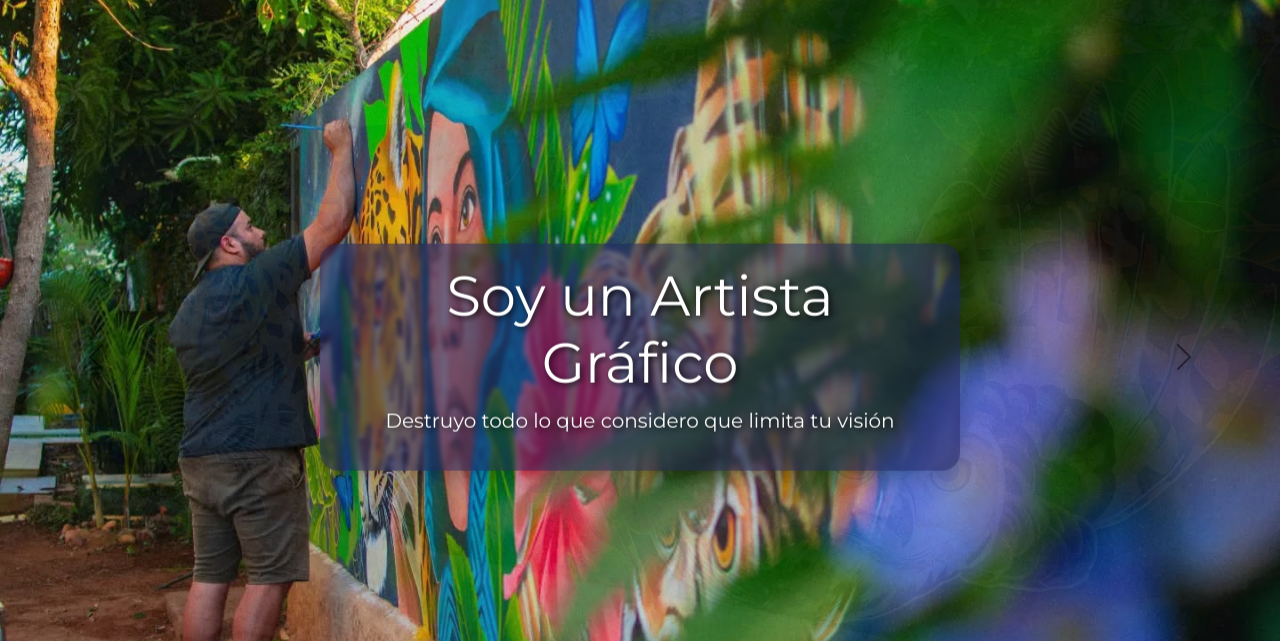
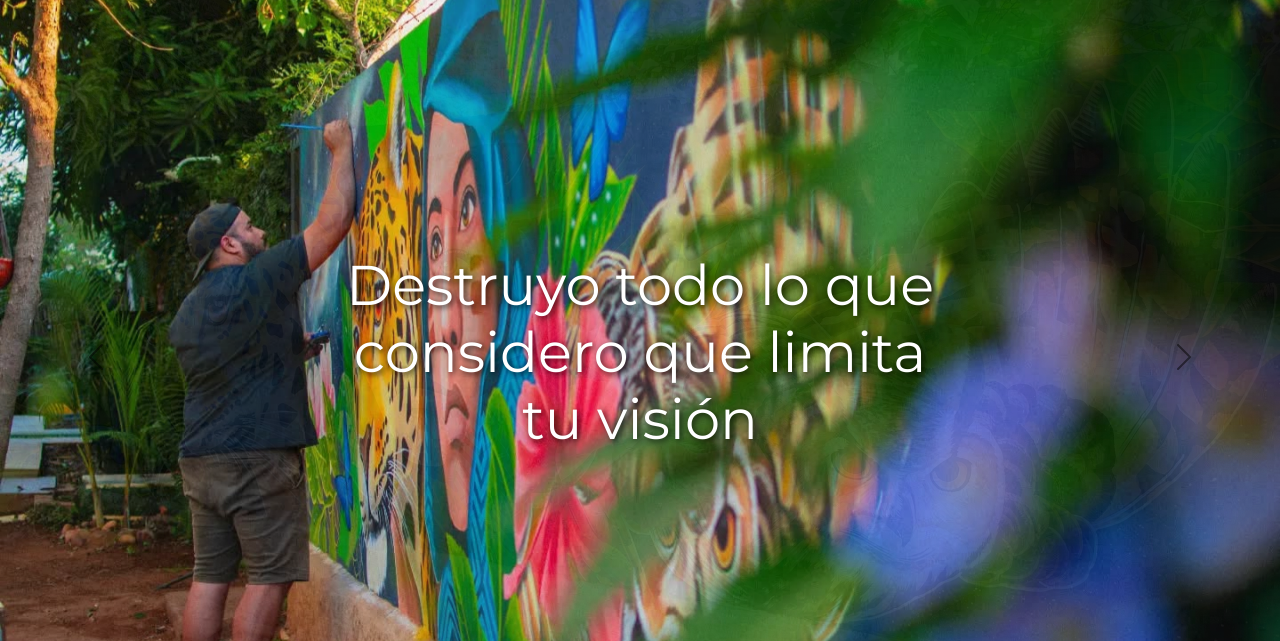
Before and after one commit to relli-rodriguez/Elvio, a plain HTML site: page index.html in a window 1280 px wide. Shown: the part 61-702 px from the top of the page. Drawn offline with nearby package versions, Linux system fonts and the light colour scheme.

Commit message:
elimino fondo letra carrusel

```diff
--- a/index.html
+++ b/index.html
@@ -69,8 +69,7 @@
 
   <!-- Texto sobre el carrusel -->
   <div class="hero-text position-absolute top-50 start-50 translate-middle text-shadow">
-    <h1 class="display-4">Soy un Artista Gráfico</h1>
-    <p class="lead">Destruyo todo lo que considero que limita tu visión</p>
+    <h1 class="display-4">Destruyo todo lo que considero que limita tu visión</h1>
   </div>
 </section>
 
--- a/style.css
+++ b/style.css
@@ -49,17 +49,17 @@ html {
 
 .hero-text {
   z-index: 10;
-  background: rgba(30, 34, 90, 0.55); /* Fondo semitransparente oscuro */
-  border-radius: 18px;
-  padding: 1.2rem 2.2rem;
-  box-shadow: 0 4px 24px rgba(0,0,0,0.25);
+  /* background: rgba(30, 34, 90, 0.55); */ /* Fondo semitransparente oscuro - ELIMINADO */
+  /* border-radius: 18px; */ /* ELIMINADO */
+  /* padding: 1.2rem 2.2rem; */ /* ELIMINADO */
+  /* box-shadow: 0 4px 24px rgba(0,0,0,0.25); */ /* ELIMINADO */
   text-shadow: 2px 2px 8px rgba(0,0,0,0.85);
-  backdrop-filter: blur(2px);
+  /* backdrop-filter: blur(2px); */ /* ELIMINADO */
 }
 
 @media (max-width: 768px) {
   .hero-text {
-    padding: 0.7rem 1rem;
+    /* padding: 0.7rem 1rem; */ /* ELIMINADO */
     font-size: 1rem;
   }
 }
```
